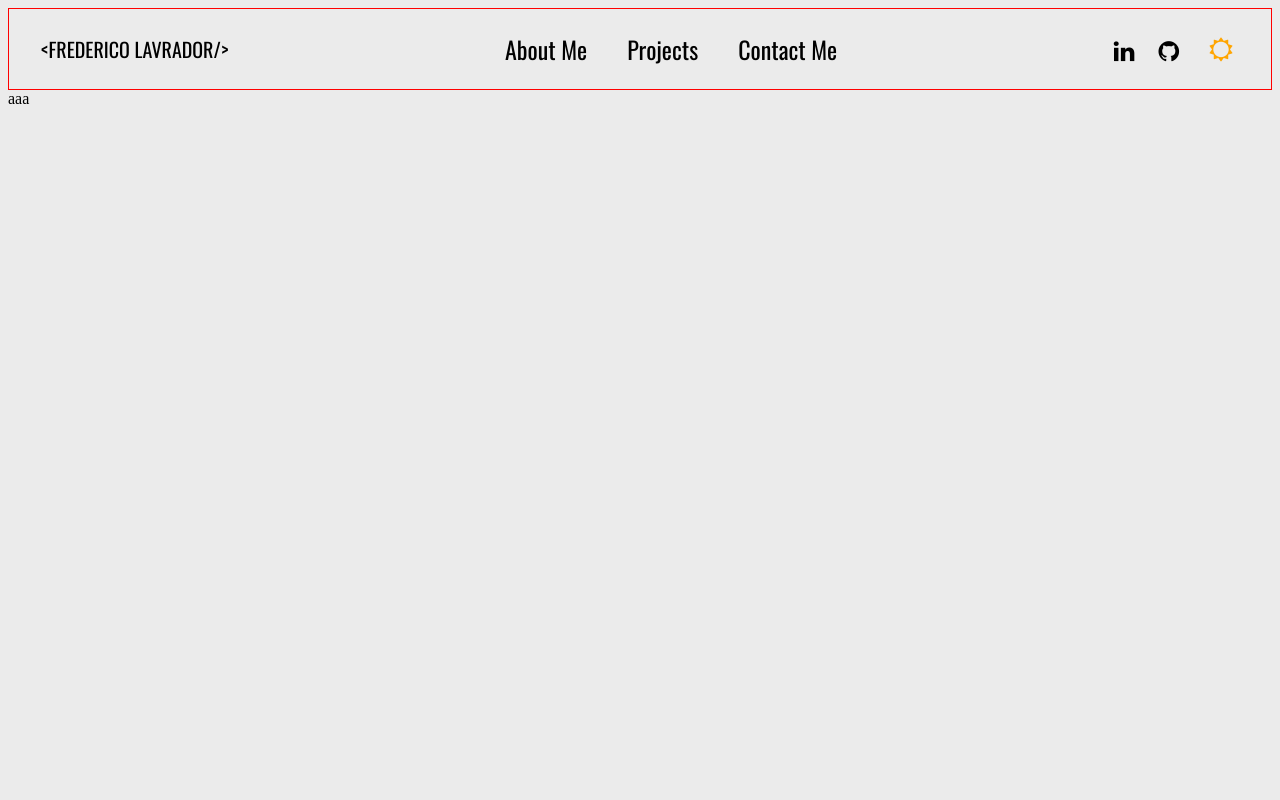
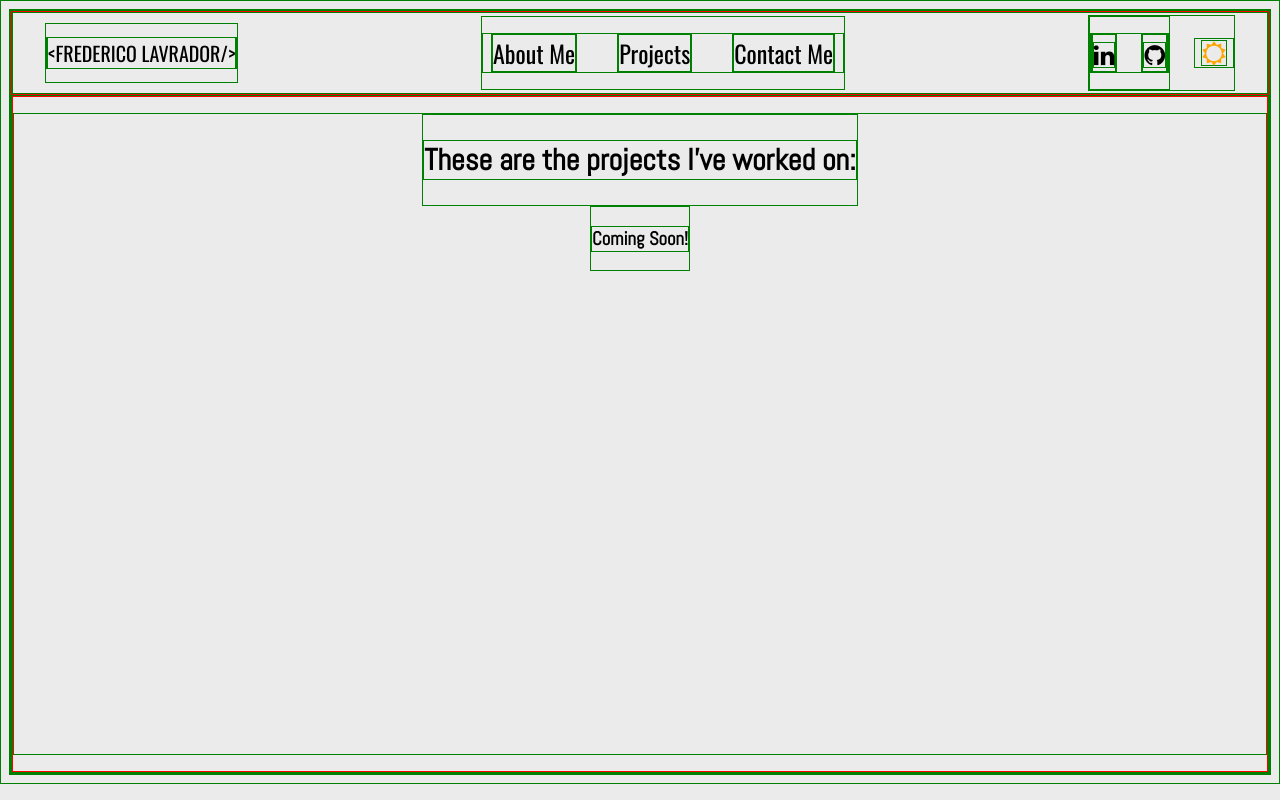
Before and after one commit to frederico-lavrador/Portfolio-Frederico, a React (Vite) app: page /projects in a window 1280 px wide. Built offline with nearby package versions, Linux system fonts and the light colour scheme.

Commit message:
feat: Created the Projects page

```diff
--- a/src/index.css
+++ b/src/index.css
@@ -3,7 +3,7 @@
 
 * {
 	background-color: #ebebeb;
-	/* border: 1px solid green; */
+	border: 1px solid green;
 }
 
 .container {
@@ -37,7 +37,6 @@
 	justify-content: center;
 	align-items: center;
 	gap: 1.5rem;
-
 }
 
 .header__navbar li {
--- a/src/pages/Projects/Projects.jsx
+++ b/src/pages/Projects/Projects.jsx
@@ -1,8 +1,17 @@
 export function Projects() {
 
     return (
-        <>
-            aaa
-        </>
+        <section id='projects' className='projects'>
+            <div className="container">
+                <div className="projects__wrapper">
+                    <div className="projects__title">
+                        <h2>These are the projects I've worked on: </h2>
+                    </div>
+                    <div className="projects__projects">
+                        <h3>Coming Soon!</h3>
+                    </div>
+                </div>
+            </div>
+        </section>
     )
 }
--- a/src/pages/Projects/projects.css
+++ b/src/pages/Projects/projects.css
@@ -0,0 +1,20 @@
+.projects {
+    font-family: 'Abel', sans-serif;
+}
+
+.projects__wrapper {
+    display: flex;
+    flex-direction: column;
+    margin: 1rem 0;
+    padding: 0 5rem;
+    align-items: center;
+    min-height: 80vh;
+}
+
+.projects__title {
+    font-size: 20px;
+}
+
+.projects__projects {
+    display: flex;
+}
```
